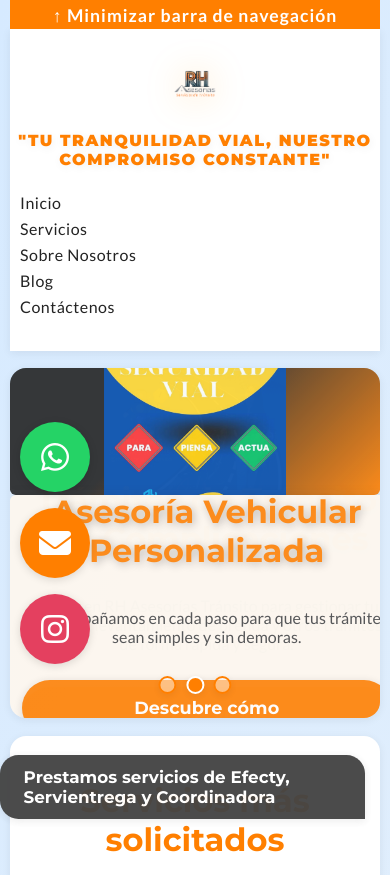
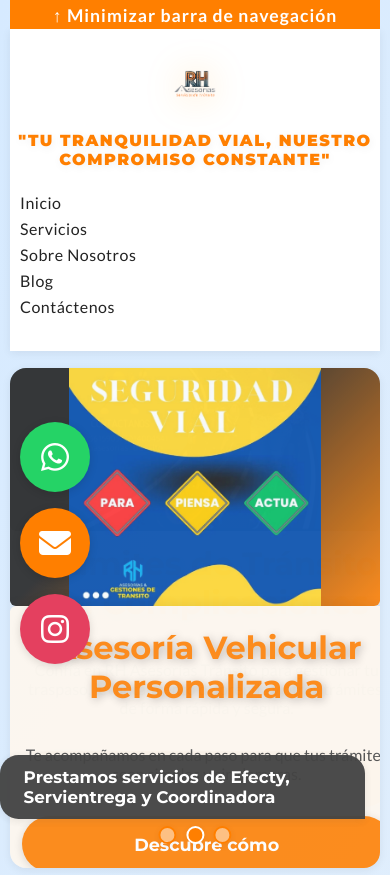
Before and after one commit to echava1234/RHasesorias-, a plain HTML site: page index.html in a window 390 px wide. Shown: the top 875 px of the page. Drawn offline with Linux system fonts and the light colour scheme.

Commit message:
Update style.css

```diff
--- a/style.css
+++ b/style.css
@@ -1720,12 +1720,12 @@ Y si quieres un botón de WhatsApp destacado en el menú:
 .hero-slider-row {
   position: relative;
   width: 100%;
-  min-height: 350px;
+  min-height: 500px;
 }
 .hero-slide {
   display: flex;
   width: 100%;
-  min-height: 350px;
+  min-height: 500px;
   align-items: stretch;
   justify-content: center;
   position: absolute;
@@ -1750,7 +1750,7 @@ Y si quieres un botón de WhatsApp destacado en el menú:
 }
 .hero-slide-img img {
   width: 100%;
-  height: 350px;
+  height: 500px;
   object-fit: contain;
   background: transparent;
 }
@@ -1761,7 +1761,7 @@ Y si quieres un botón de WhatsApp destacado en el menú:
   background: #fff7ed;
   border-radius: 0 1.5vw 1.5vw 0;
   box-shadow: 0 2px 14px #0002;
-  min-height: 350px;
+  min-height: 500px;
   display: flex;
   flex-direction: column;
   align-items: center;      /* Centra horizontalmente */
@@ -1774,12 +1774,12 @@ Y si quieres un botón de WhatsApp destacado en el menú:
 @media (max-width: 900px) {
   .hero-slide, .hero-slide.active {
     flex-direction: column;
-    min-height: 180px;
+    min-height: 250px;
   }
   .hero-slide-img, .hero-slide-text {
    width: 100%;
     border-radius: 1.5vw;
-    min-height: 120px;
+    min-height: 250px;
     height: auto;
     align-items: center;
     justify-content: center;
@@ -1787,6 +1787,6 @@ Y si quieres un botón de WhatsApp destacado en el menú:
     overflow: visible;
   }
   .hero-slide-img img {
-    height: 180px;
-  }
-}
+    height: 250px;
+  }
+}
```
